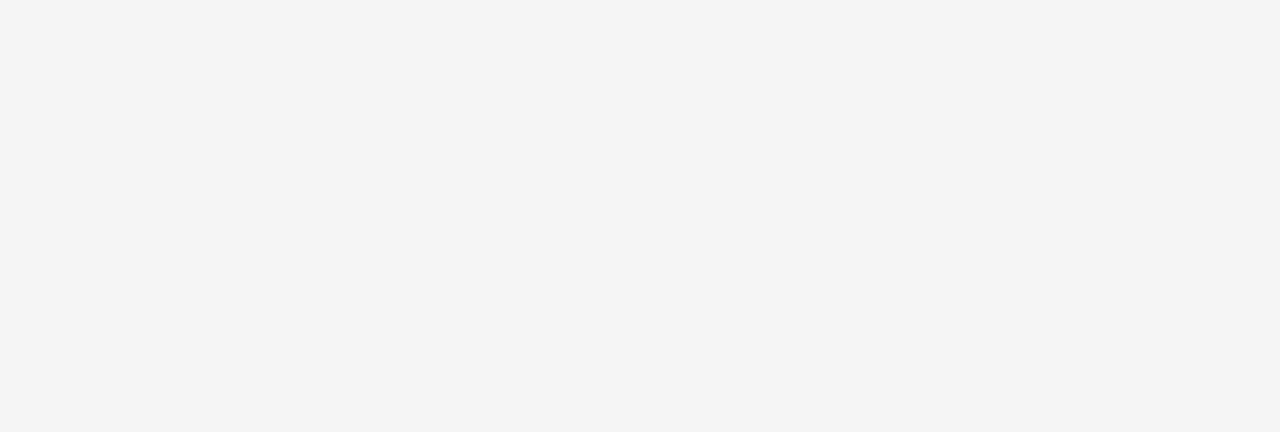
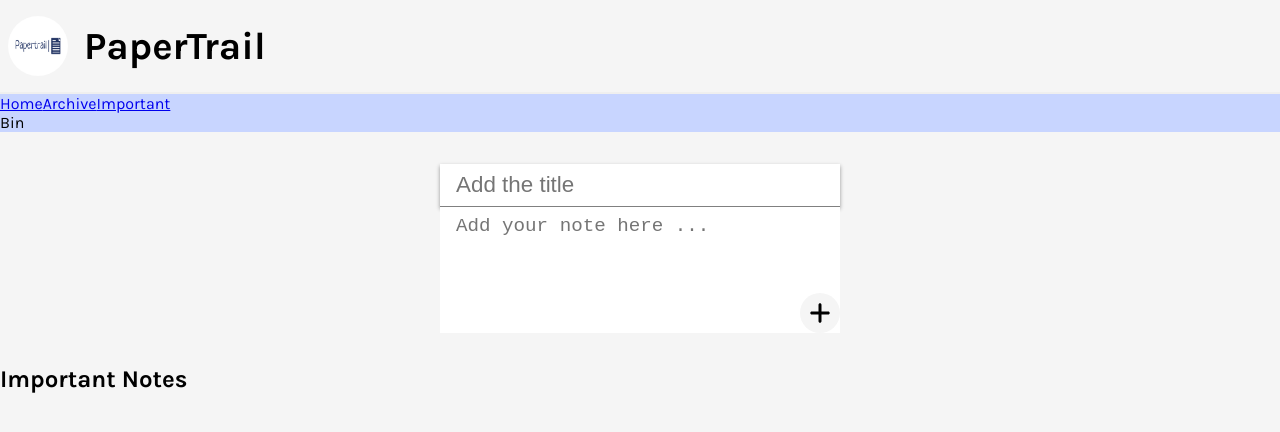
Before and after one commit to hritikRajput/notes-app, a React (Vite) app: page /important in a window 1280 px wide. Before the commit this address had no page. Shown: the top 432 px of the page. Built offline with nearby package versions, Linux system fonts and the light colour scheme.

Commit message:
Add Important Page, add importantNotes, setImportantNotes in notesContext.js, update handleDelete function in NoteCard.jsx

```diff
--- a/src/App.jsx
+++ b/src/App.jsx
@@ -1,5 +1,6 @@
 import Home from "./pages/Home/Home"
 import Archive from "./pages/Archive/Archive"
+import Important from "./pages/Important/Important"
 import './App.css'
 import { NotesProvider } from "./context/notesContext"
 import { Routes, Route } from "react-router-dom"
@@ -10,6 +11,7 @@ function App() {
       <Routes>
         <Route path="/" element={<Home />} />
         <Route path="/archive" element={<Archive />} />
+        <Route path="/important" element={<Important />} />
       </Routes>
     </NotesProvider>
 
--- a/src/components/NewNote/NewNote.jsx
+++ b/src/components/NewNote/NewNote.jsx
@@ -4,8 +4,10 @@ import plus from "../../assets/plus-solid.svg"
 import { useNotes } from "../../context/notesContext"
 import { v4 as uuid } from "uuid";
 
-export default function NewNote() {
-    const { title, setTitle, description, setDescription, notes, setNotes } = useNotes()
+export default function NewNote(props) {
+    const { title, setTitle, description, setDescription, notes, setNotes, importantNotes, setImportantNotes } = useNotes()
+    const { isImportant } = props
+
     const handleTitleChange = (e) => {
         setTitle(e.target.value);
     }
@@ -14,7 +16,13 @@ export default function NewNote() {
     }
 
     const handleClick = () => {
-        setNotes([...notes, { id: uuid(), title, description }])
+        if (isImportant) {
+            setImportantNotes([...importantNotes, { id: uuid(), title, description }])
+        }
+        else {
+            setNotes([...notes, { id: uuid(), title, description }])
+        }
+
         setTitle("")
         setDescription("")
     }
--- a/src/components/NoteCard/NoteCard.jsx
+++ b/src/components/NoteCard/NoteCard.jsx
@@ -9,7 +9,7 @@ import { useNotes } from "../../context/notesContext"
 
 export default function NoteCard(props) {
     const { title, description, id } = props
-    const { notes, setNotes, pinnedNotes, setPinnedNotes, archiveNotes, setArchiveNotes } = useNotes()
+    const { notes, setNotes, pinnedNotes, setPinnedNotes, archiveNotes, setArchiveNotes, importantNotes, setImportantNotes } = useNotes()
 
     function checkIsPinned(pinnedNotes, id) {
         return pinnedNotes.some(note => note.id === id)
@@ -20,6 +20,11 @@ export default function NoteCard(props) {
         return archiveNotes.some(note => note.id === id)
     }
     const isArchived = checkIsArchived(archiveNotes, id)
+
+    function checkIsImportant(importantNotes, id) {
+        return importantNotes.some(note => note.id === id)
+    }
+    const isImportant = checkIsImportant(importantNotes, id)
 
     function handleDelete(id) {
         if (isArchived) {
@@ -33,6 +38,12 @@ export default function NoteCard(props) {
                 return note.id !== id;
             })
             setPinnedNotes(filteredArray)
+        }
+        else if (isImportant) {
+            const filteredArray = importantNotes.filter((note) => {
+                return note.id !== id;
+            })
+            setImportantNotes(filteredArray)
         }
         else {
             const filteredArray = notes.filter((note) => {
@@ -78,13 +89,13 @@ export default function NoteCard(props) {
         <div className="notecard">
             <div className="notecard__title-row">
                 <h2>{title}</h2>
-                {!isArchived && <span className="notecard__img"><img src={isPinned ? pinned : unpinned} onClick={() => isPinned ? handlePinned(id) : handleUnPinned(id)} /></span>}
+                {(!isArchived && !isImportant) && <span className="notecard__img"><img src={isPinned ? pinned : unpinned} onClick={() => isPinned ? handlePinned(id) : handleUnPinned(id)} /></span>}
             </div>
             <div className="notecard__description-row">
                 <p>{description}</p>
             </div>
             <div className="notecard__options-row">
-                <span className="notecard__img"><img src={isArchived ? archive : unarchive} onClick={() => handleArchiveClick(id)} /></span>
+                {!isImportant && <span className="notecard__img"><img src={isArchived ? archive : unarchive} onClick={() => handleArchiveClick(id)} /></span>}
                 <span className="notecard__img"><img src={remove} onClick={() => handleDelete(id)} /></span>
             </div>
         </div>
--- a/src/components/Sidebar/Sidebar.jsx
+++ b/src/components/Sidebar/Sidebar.jsx
@@ -6,7 +6,7 @@ export default function Sidebar() {
             <ul>
                 <Link to="/">Home</Link>
                 <Link to="/archive">Archive</Link>
-                <li>Important</li>
+                <Link to="/important">Important</Link>
                 <li>Bin</li>
             </ul>
         </div>
--- a/src/context/notesContext.jsx
+++ b/src/context/notesContext.jsx
@@ -8,10 +8,11 @@ const NotesProvider = (props) => {
   const [notes, setNotes] = React.useState([]);
   const [pinnedNotes, setPinnedNotes] = React.useState([]);
   const [archiveNotes, setArchiveNotes] = React.useState([]);
+  const [importantNotes, setImportantNotes] = React.useState([]);
 
   return (
     <NotesContext.Provider
-      value={{ title, setTitle, description, setDescription, notes, setNotes, pinnedNotes, setPinnedNotes, archiveNotes, setArchiveNotes }}
+      value={{ title, setTitle, description, setDescription, notes, setNotes, pinnedNotes, setPinnedNotes, archiveNotes, setArchiveNotes, importantNotes, setImportantNotes }}
     >
       {props.children}
     </NotesContext.Provider>
--- /dev/null
+++ b/src/pages/Important/Important.jsx
@@ -0,0 +1,24 @@
+import React from "react"
+import Header from "../../components/Header/Header";
+import Sidebar from "../../components/Sidebar/Sidebar";
+import NewNote from "../../components/NewNote/NewNote";
+import NoteCard from "../../components/NoteCard/NoteCard";
+import { useNotes } from "../../context/notesContext"
+
+export default function Important() {
+    const [isImportant, setIsImportant] = React.useState(true)
+    const { importantNotes } = useNotes()
+    return (
+        <div>
+            <Header />
+            <Sidebar />
+            <NewNote isImportant={isImportant} />
+            <div>
+                <h2>Important Notes</h2>
+                {
+                    importantNotes.map(note => <NoteCard key={note.id} title={note.title} description={note.description} id={note.id} />)
+                }
+            </div>
+        </div>
+    );
+}
```
